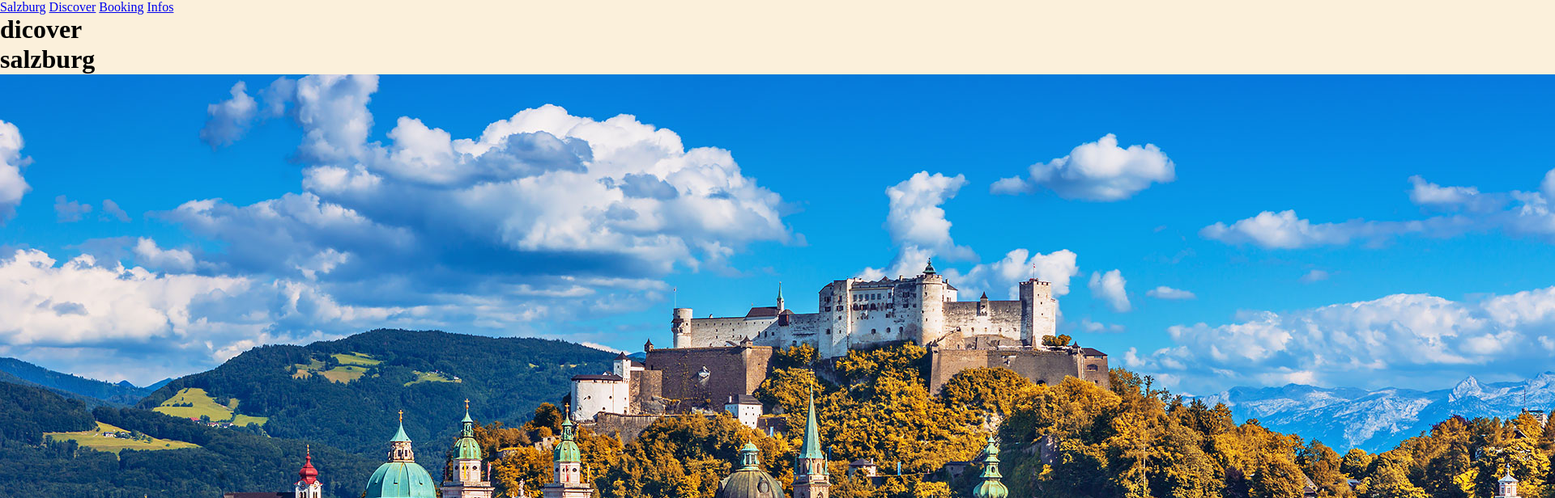
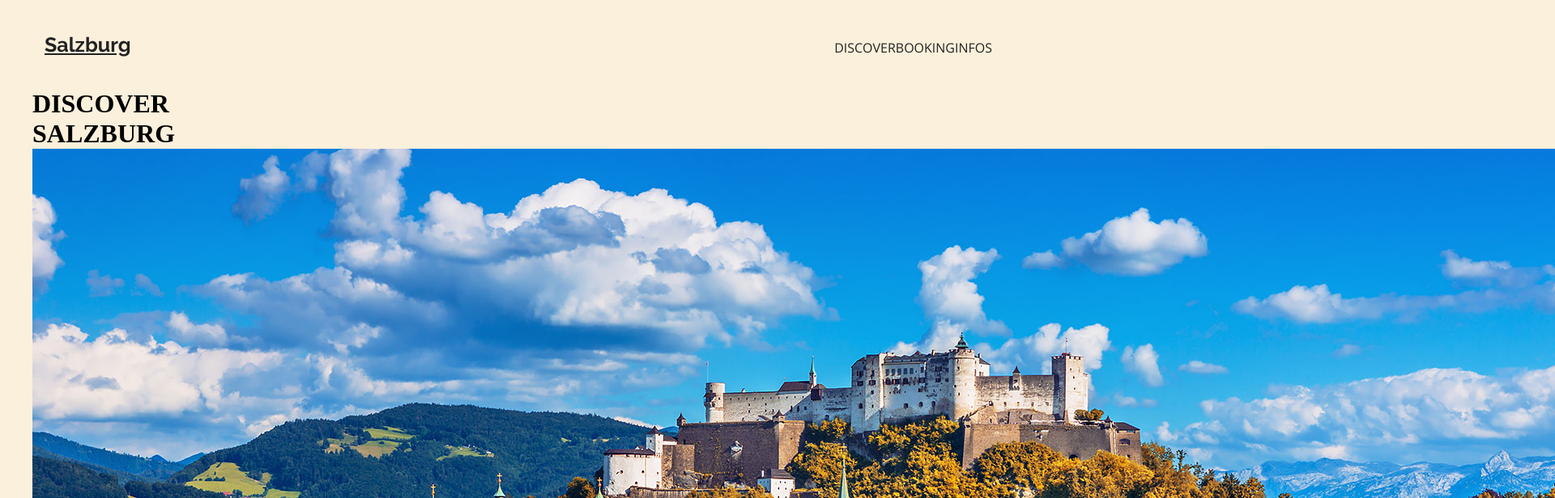
Before and after one commit to Pascal1494/quizz, a plain HTML site: page design assymetrique/index.html in a window 1280 px wide. Shown: the top 616 px of the page at 81% size, 1920 px wide, since content can reach past the window. Drawn offline with nearby package versions, Linux system fonts and the light colour scheme.

Commit message:
first commit

```diff
--- a/design assymetrique/index.html
+++ b/design assymetrique/index.html
@@ -16,16 +16,17 @@
     <div class="container">
       <nav>
         <a href="#">Salzburg</a>
-        <a href="#">Discover</a>
-        <a href="#">Booking</a>
-        <a href="#">Infos</a>
+        <a href="#">DISCOVER</a>
+        <a href="#">BOOKING</a>
+        <a href="#">INFOS</a>
       </nav>
       <div class="home">
         <h1>
-          <span>dicover <br> salzburg</span>
+          <span>DISCOVER<br> SALZBURG</span>
         </h1>
-        <img src="ressources/salzburg-img.jpg" alt="" srcset="">
+        <img  class="salzburg-img" src="ressources/salzburg-img.jpg" alt="Salzburg" srcset="">
       </div>
+      <p class="info">Mozart' s city</p>
     </div>
 
     </div>
--- a/design assymetrique/style.css
+++ b/design assymetrique/style.css
@@ -7,3 +7,28 @@
 body {
     background: #fbf0db;
 }
+
+.container {
+    max-width: 1200px;
+    margin: 0 auto;
+}
+
+nav {
+    display: flex;
+    align-items: flex-end;
+    margin: 40px 0;
+    padding: 0 15px;
+}
+
+nav a {
+    text-decoration: none;
+    color: #222;
+    font-family: Open Sans, sans-serif;
+}
+nav a:nth-child(1) {
+    margin-right: auto;
+    font-size: 25px;
+    font-family: raleway, sans-serif;
+    font-weight: 700;
+    text-decoration: underline;
+}
```
